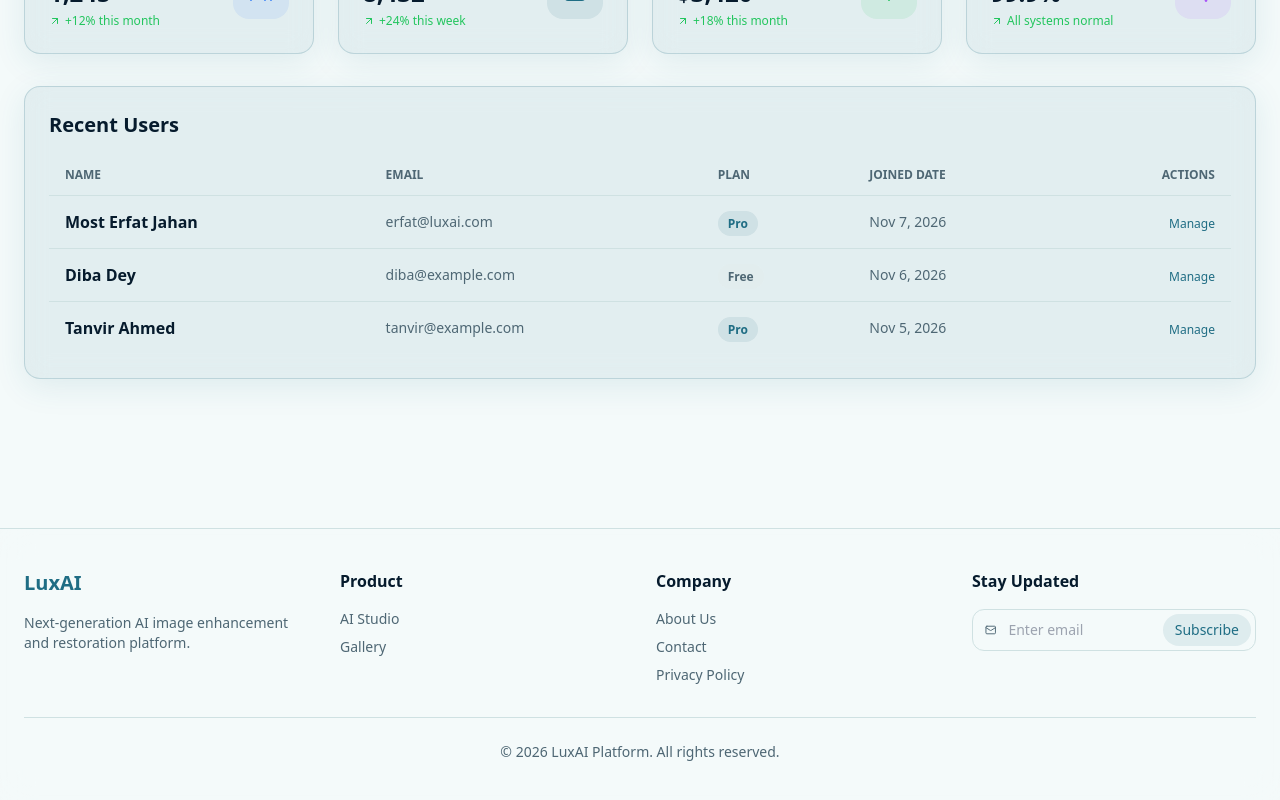
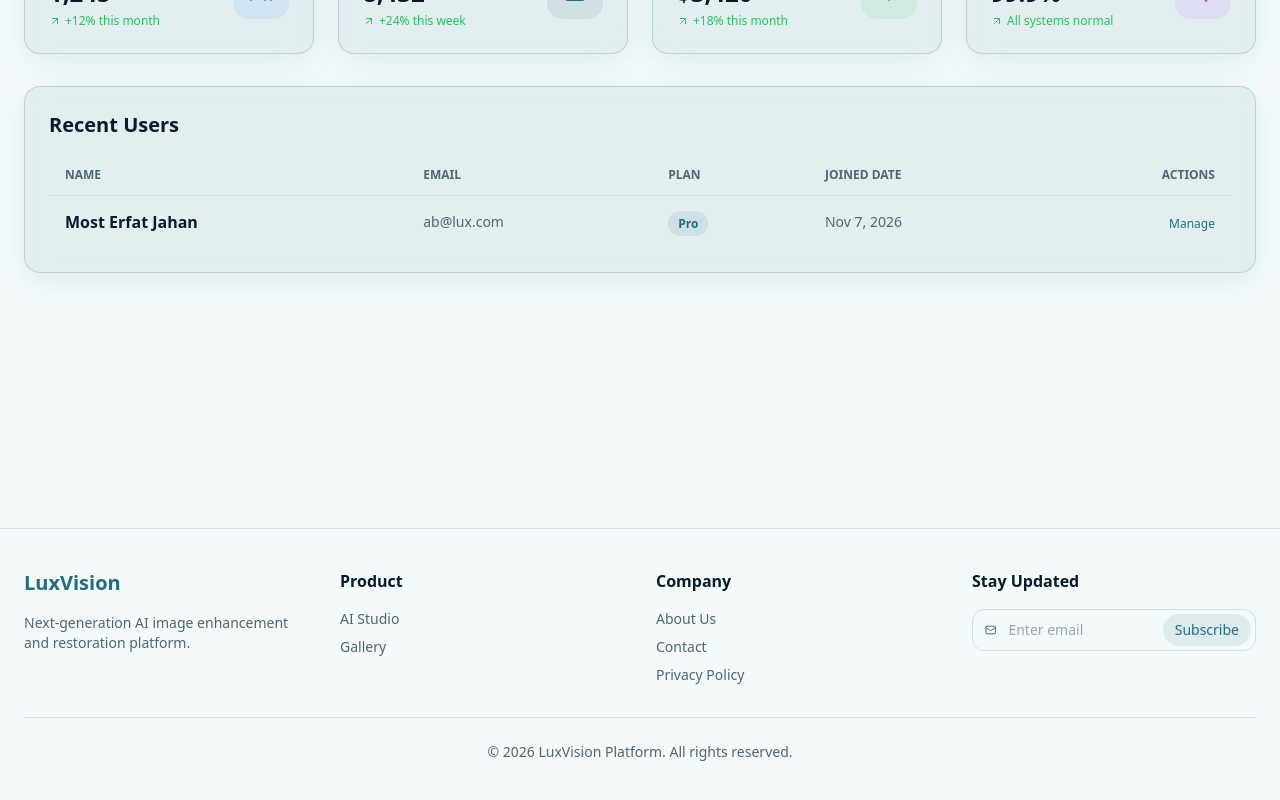
Before and after one commit to erfatjahan/LuxVision, a React app in the folder frontend/: page /admin-dashboard in a window 1280 px wide. Shown: the part 272-1072 px from the top of the page. Built offline with nearby package versions, Linux system fonts and the light colour scheme; sample sign-in values are in the browser's storage; the HTML template or start-up script is replaced by a standard one.

Commit message:
fixed name

```diff
--- a/frontend/src/components/footer.jsx
+++ b/frontend/src/components/footer.jsx
@@ -1,5 +1,5 @@
 import { Link } from "react-router-dom";
-import { Sparkles, Mail } from "lucide-react";
+import { Mail } from "lucide-react";
 
 const Footer = () => {
   return (
@@ -10,7 +10,7 @@ const Footer = () => {
           {/* Brand Section */}
           <div className="md:col-span-1">
             <Link to="/" className="flex items-center gap-2 text-xl font-bold text-primary mb-4">
-              <span>LuxAI</span>
+              <span>LuxVision</span>
             </Link>
             <p className="text-sm text-muted-foreground mb-4">
               Next-generation AI image enhancement and restoration platform.
@@ -54,7 +54,7 @@ const Footer = () => {
         </div>
 
         <div className="border-t border-border mt-8 pt-6 text-center text-sm text-muted-foreground">
-          <p>&copy; {new Date().getFullYear()} LuxAI Platform. All rights reserved.</p>
+          <p>&copy; {new Date().getFullYear()} LuxVision Platform. All rights reserved.</p>
         </div>
       </div>
     </footer>
--- a/frontend/src/pages/admin-dashboard.jsx
+++ b/frontend/src/pages/admin-dashboard.jsx
@@ -9,9 +9,8 @@ const AdminDashboard = () => {
   ];
 
   const recentUsers = [
-    { id: 1, name: "Most Erfat Jahan", email: "erfat@luxai.com", plan: "Pro", joined: "Nov 7, 2026" },
-    { id: 2, name: "Diba Dey", email: "diba@example.com", plan: "Free", joined: "Nov 6, 2026" },
-    { id: 3, name: "Tanvir Ahmed", email: "tanvir@example.com", plan: "Pro", joined: "Nov 5, 2026" },
+    { id: 1, name: "Most Erfat Jahan", email: "ab@lux.com", plan: "Pro", joined: "Nov 7, 2026" },
+
   ];
 
   return (
--- a/frontend/src/pages/contact.jsx
+++ b/frontend/src/pages/contact.jsx
@@ -9,7 +9,7 @@ const Contact = () => {
 
         <div className="text-center mb-8">
           <h1 className="text-3xl font-bold text-foreground">Get in Touch</h1>
-          <p className="text-muted-foreground mt-2">Have questions about LuxAI? We'd love to hear from you.</p>
+          <p className="text-muted-foreground mt-2">Have questions about LuxVision? We'd love to hear from you.</p>
         </div>
 
         <form className="space-y-5">
--- a/frontend/src/pages/dashboard.jsx
+++ b/frontend/src/pages/dashboard.jsx
@@ -83,7 +83,7 @@ const Dashboard = () => {
                  <p className="text-2xl font-extrabold text-primary">{historyData.length}</p>
                </div>
              </div>
-             <p className="text-sm text-muted-foreground">Images processed using LuxAI Hybrid Engine.</p>
+             <p className="text-sm text-muted-foreground">Images processed using LuxVision Hybrid Engine.</p>
           </div>
         </div>
 
--- a/frontend/src/pages/login.jsx
+++ b/frontend/src/pages/login.jsx
@@ -50,7 +50,7 @@ const Login = ({ onLogin }) => {
 
         <div className="text-center mb-8">
           <h1 className="text-3xl font-bold text-foreground mb-2">Welcome Back</h1>
-          <p className="text-muted-foreground text-sm">Sign in to your LuxAI account</p>
+          <p className="text-muted-foreground text-sm">Sign in to your LuxVision account</p>
         </div>
 
         <form onSubmit={handleLogin} className="space-y-5">
--- a/frontend/src/pages/signup.jsx
+++ b/frontend/src/pages/signup.jsx
@@ -46,7 +46,7 @@ const Signup = () => {
 
         <div className="text-center mb-8">
           <h1 className="text-3xl font-bold text-foreground mb-2">Create Account</h1>
-          <p className="text-muted-foreground text-sm">Join LuxAI and start creating</p>
+          <p className="text-muted-foreground text-sm">Join LuxVision and start creating</p>
         </div>
 
         <form onSubmit={handleSignup} className="space-y-5">
```
